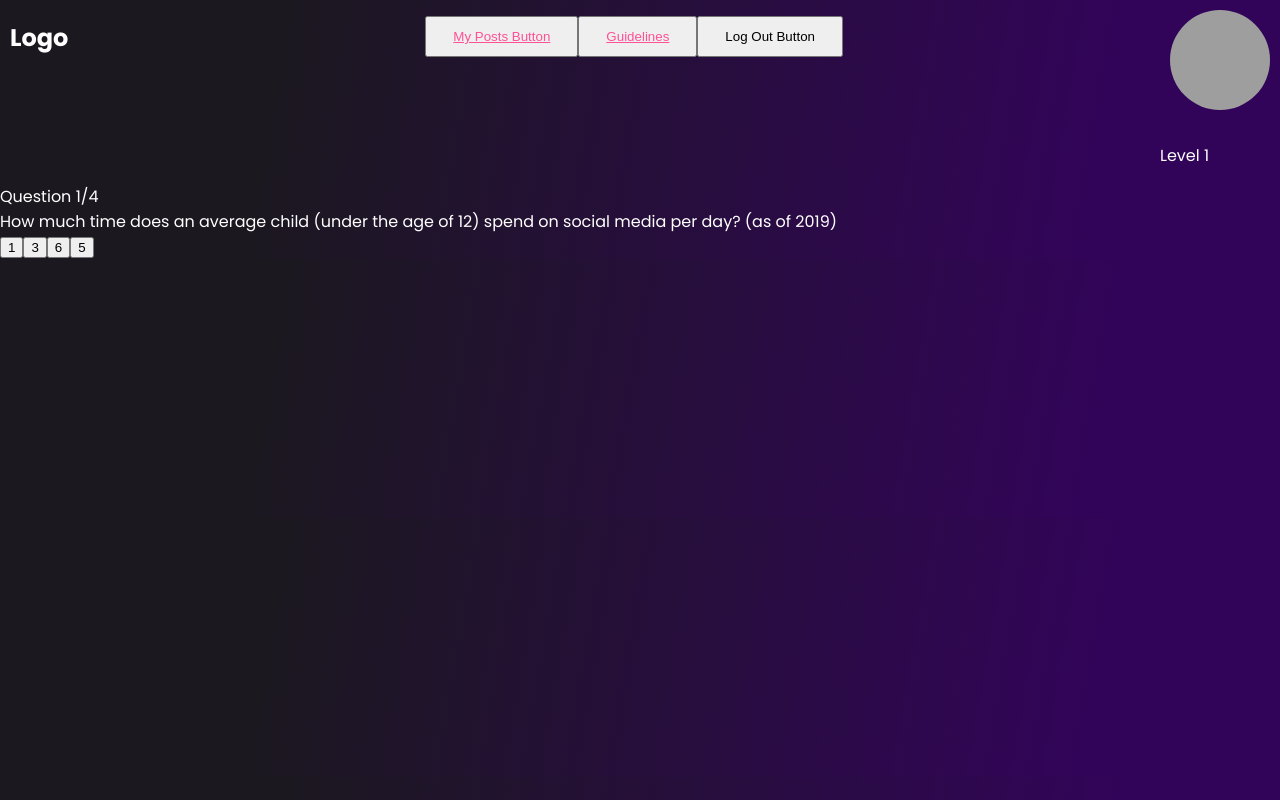
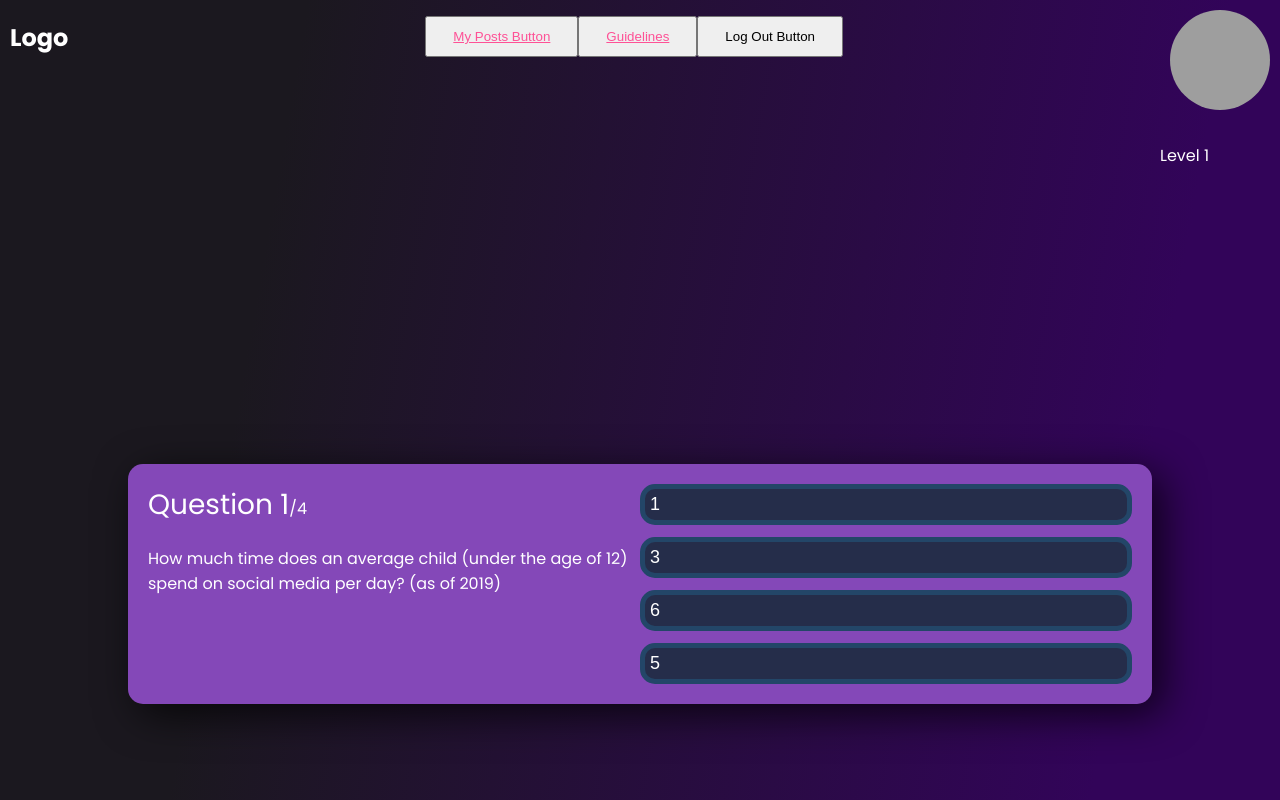
Before and after one commit to kel-si/LiftOff, a React (Create React App) app in the folder client/: page /quiz in a window 1280 px wide. Shown: the top 800 px of the page. Built offline with nearby package versions, Linux system fonts and the light colour scheme; grey boxes are pictures that could not be loaded.

Commit message:
dynamically render question number

```diff
--- a/client/src/components/Quiz.js
+++ b/client/src/components/Quiz.js
@@ -1,5 +1,5 @@
 import React, { useState } from 'react';
-
+import "../styles/Quiz.scss";
 export default function Quiz() {
 	const questions = [
 		{
@@ -62,7 +62,8 @@ export default function Quiz() {
 }
 
 	return (
-		<div className='app'>
+    <div className='quiz-container'>
+		<div className='quiz'>
 			{/* HINT: replace "false" with logic to display the
       score when the user has answered all the questions */}
 			{showScore ? (
@@ -72,19 +73,20 @@ length}</div>
 				<>
 					<div className='question-section'>
 						<div className='question-count'>
-							<span>Question 1</span>/{questions.length}
+							<span>Question {currentQuestion + 1}</span>/{questions.length}
 						</div>
 						<div className='question-text'>{questions[currentQuestion].
 questionText}</div>
 					</div>
 					<div className='answer-section'>
             {questions[currentQuestion].answerOptions.map((answerOption) => (
-            <button onClick={() =>handleAnswerButtonClick(answerOption.
+            <button className="quiz-button" onClick={() =>handleAnswerButtonClick(answerOption.
 isCorrect)}>{answerOption.answerText}</button>
             ))}
 					</div>
 				</>
 			)}
 		</div>
+    </div>
 	);
 }
--- /dev/null
+++ b/client/src/styles/Quiz.scss
@@ -0,0 +1,102 @@
+.quiz-container {
+  display: flex;
+  justify-content: center;
+  align-items: center;
+  min-height: 100vh;
+}
+
+
+.quiz {
+  background-color: #8448b8;
+  width: 80%;
+  min-height: 240px;
+  height: min-content;
+  border-radius: 15px;
+  padding: 20px;
+  box-shadow: 10px 10px 42px 0px rgba(0, 0, 0, 0.75);
+  display: flex;
+  justify-content: space-evenly;
+}
+
+.score-section {
+  display: flex;
+  font-size: 24px;
+  align-items: center;
+}
+
+
+.score-section {
+  display: flex;
+  font-size: 24px;
+  align-items: center;
+}
+
+/* QUESTION/TIMER/LEFT SECTION */
+.question-section {
+  width: 100%;
+  position: relative;
+}
+
+.question-count {
+  margin-bottom: 20px;
+}
+
+.question-count span {
+  font-size: 28px;
+}
+
+.question-text {
+  margin-bottom: 12px;
+}
+
+.timer-text {
+  background: rgb(230, 153, 12);
+  padding: 15px;
+  margin-top: 20px;
+  margin-right: 20px;
+  border: 5px solid rgb(255, 189, 67);
+  border-radius: 15px;
+  text-align: center;
+}
+
+/* ANSWERS/RIGHT SECTION */
+.answer-section {
+  width: 100%;
+  display: flex;
+  flex-direction: column;
+  justify-content: space-between;
+}
+
+.quiz-button {
+  width: 100%;
+  font-size: 18px;
+  color: #ffffff;
+  background-color: #252d4a;
+  border-radius: 15px;
+  display: flex;
+  padding: 5px;
+  justify-content: flex-start;
+  align-items: center;
+  border: 5px solid #234668;
+  cursor: pointer;
+}
+
+.correct {
+  background-color: #2f922f;
+}
+
+.incorrect {
+  background-color: #ff3333;
+}
+
+.quiz-section :hover {
+  background-color: #555e7d;
+}
+
+.quiz-section :focus {
+  outline: none;
+}
+
+.quiz-section svg {
+  margin-right: 5px;
+}
```
